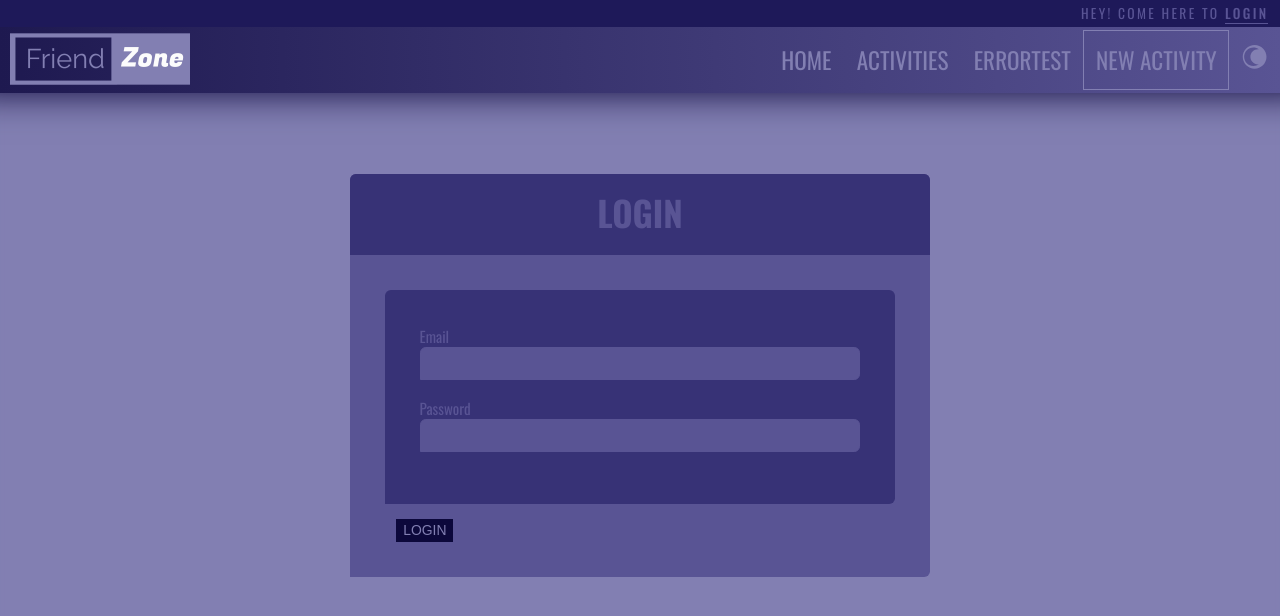
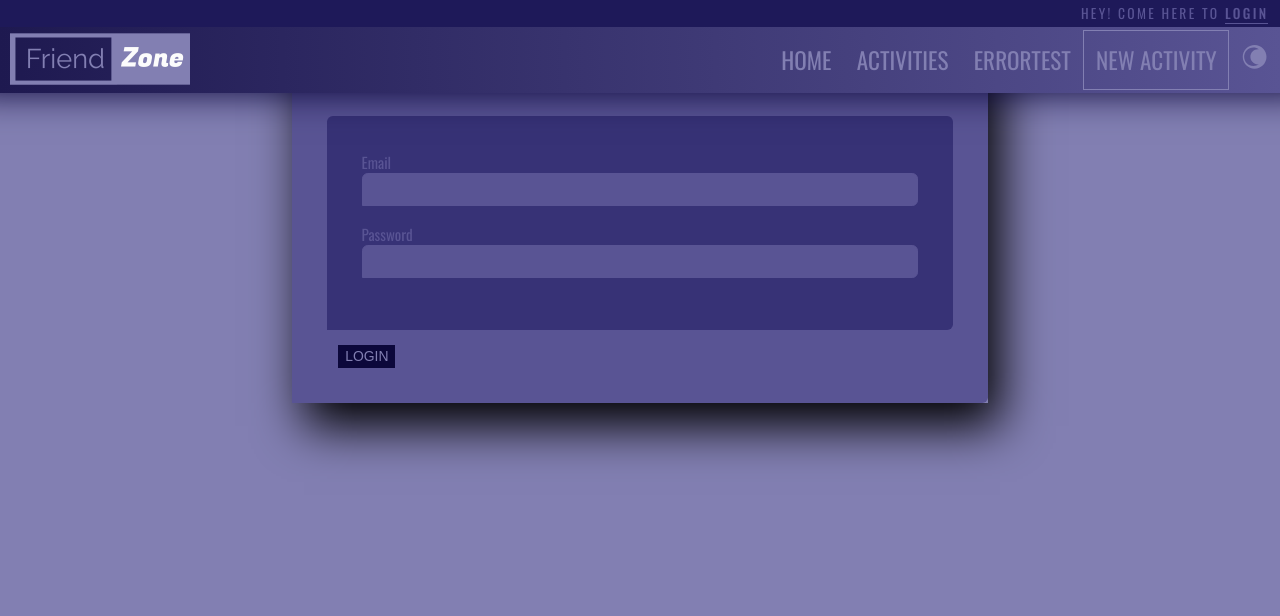
Before and after one commit to YourGuruNet/FriendZone_client-React, a React (Create React App) app: page /login in a window 1280 px wide. Shown: the top 616 px of the page. Built offline with nearby package versions, Linux system fonts and the light colour scheme.

Commit message:
Login Modal created

```diff
--- a/src/app/layout/App.js
+++ b/src/app/layout/App.js
@@ -17,6 +17,7 @@ import {
   setAppLoaded,
 } from '../../components/activities/reducer/ActivitiesActions';
 import Loading from '../../components/Loading';
+import ModalContainer from '../../components/modals/ModalContainer';
 const App = ({ getUser, setAppLoaded, appLoaded }) => {
   //Check if the user token is in local storage
   useEffect(() => {
@@ -32,6 +33,7 @@ const App = ({ getUser, setAppLoaded, appLoaded }) => {
   return (
     <Fragment>
       <ToastContainer position='bottom-right' />
+      <ModalContainer />
       <Route exact path='/' component={Home} />
       <Route
         path={'/(.+)'}
--- a/src/components/authenticate/LoginForm.js
+++ b/src/components/authenticate/LoginForm.js
@@ -1,14 +1,11 @@
 import { Formik, Form, Field, ErrorMessage } from 'formik';
 import React from 'react';
 import styled from 'styled-components';
-import { Background, Popup } from '../../app/layout/styles';
 import { connect } from 'react-redux';
 import { login } from '../activities/reducer/ActivitiesActions';
 
 const LoginForm = (props) => {
   return (
-    <Popup>
-      <Background />
     <Section>
       <div className='form-style-10'>
         <h1 className='center'>Login</h1>
@@ -39,10 +36,7 @@ const LoginForm = (props) => {
                   <label style={{ color: 'red' }}>{errors.error}</label>
                 )}
               />
-                <button
-                  className='details_button'
-                  type='submit'
-                  content='Submit'>
+              <button className='details_button' type='submit' content='Submit'>
                 {isSubmitting ? 'Wait..' : '  Login'}
               </button>
             </Form>
@@ -50,7 +44,6 @@ const LoginForm = (props) => {
         </Formik>
       </div>
     </Section>
-    </Popup>
   );
 };
 
@@ -63,12 +56,10 @@ const mapDispatchToProps = (dispatch) => {
 export default connect(null, mapDispatchToProps)(LoginForm);
 
 const Section = styled.section`
-  max-width: 50rem;
+  max-width: 60rem;
   margin: 0 auto;
   z-index: 999;
-  position: relative;
-  padding-top: 15rem;
-
+  box-shadow: 1rem 2rem 4rem 0rem black;
   .center {
     text-align: center;
     font-size: 3rem;
--- /dev/null
+++ b/src/components/modals/ModalContainer.js
@@ -0,0 +1,43 @@
+import React from 'react';
+import { connect } from 'react-redux';
+import { closeModal } from '../activities/reducer/ActivitiesActions';
+import styled from 'styled-components';
+import { Background, Popup } from '../../app/layout/styles';
+import LoginForm from '../authenticate/LoginForm';
+const ModalContainer = ({ closeModal, modal }) => {
+  if (modal) {
+    return (
+      <Popup>
+        <Background />
+        <Section>
+          <LoginForm />
+        </Section>
+      </Popup>
+    );
+  } else {
+    return <div />;
+  }
+};
+
+const mapStateToProps = ({ activitiesState: { modal } }) => {
+  return { modal };
+};
+
+const mapDispatchToProps = (dispatch) => {
+  return {
+    closeModal: () => dispatch(closeModal()),
+  };
+};
+
+export default connect(mapStateToProps, mapDispatchToProps)(ModalContainer);
+
+const Section = styled.section`
+  position: absolute;
+  top: 15rem;
+  left: 0;
+  right: 0;
+  bottom: 0;
+  width: 40rem;
+  margin: 0 auto;
+  z-index: 999;
+`;
--- a/src/pages/Home.js
+++ b/src/pages/Home.js
@@ -2,7 +2,9 @@ import React, { Fragment } from 'react';
 import { Link } from 'react-router-dom';
 import styled from 'styled-components';
 import Logo1 from '../assets/logo1.png';
-const Home = () => {
+import { openModal } from '../components/activities/reducer/ActivitiesActions';
+import { connect } from 'react-redux';
+const Home = ({ openModal }) => {
   const localToken = window.localStorage.getItem('login');
   return (
     <Container>
@@ -15,12 +17,12 @@ const Home = () => {
           </Link>
         ) : (
           <Fragment>
-            <Link className='home_button' to='/login'>
+            <button className='home_button' onClick={() => openModal()}>
               Register
-            </Link>
-            <Link className='home_button' to='/login'>
+            </button>
+            <button className='home_button' onClick={() => openModal()}>
               Login
-            </Link>
+            </button>
           </Fragment>
         )}
       </div>
@@ -28,7 +30,16 @@ const Home = () => {
   );
 };
 
-export default Home;
+const mapStateToProps = ({ activitiesState: { modal } }) => {
+  return { modal };
+};
+
+const mapDispatchToProps = (dispatch) => {
+  return {
+    openModal: () => dispatch(openModal()),
+  };
+};
+export default connect(mapStateToProps, mapDispatchToProps)(Home);
 
 const Container = styled.div`
   height: 100vh;
```
Lines whose indentation alone changed are shown as unchanged.
